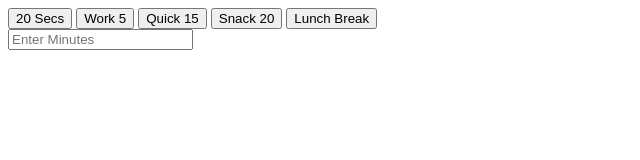
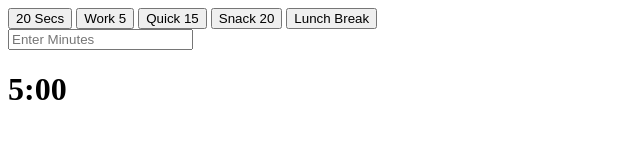
Before and after one commit to acciojob/countdown-timer-FrOz3nFir3, a website: page main.html in a window 1280 px wide. Shown: the whole page, without its empty margins (0-640 px from the left). Drawn offline with Linux system fonts and the light colour scheme.

Commit message:
manually adding

```diff
--- a/main.html
+++ b/main.html
@@ -19,7 +19,7 @@
       </form>
     </div>
     <div class="display">
-      <h1 class="display__time-left"></h1>
+      <h1 class="display__time-left">5:00</h1>
       <p class="display__end-time"></p>
     </div>
   </div>
```
